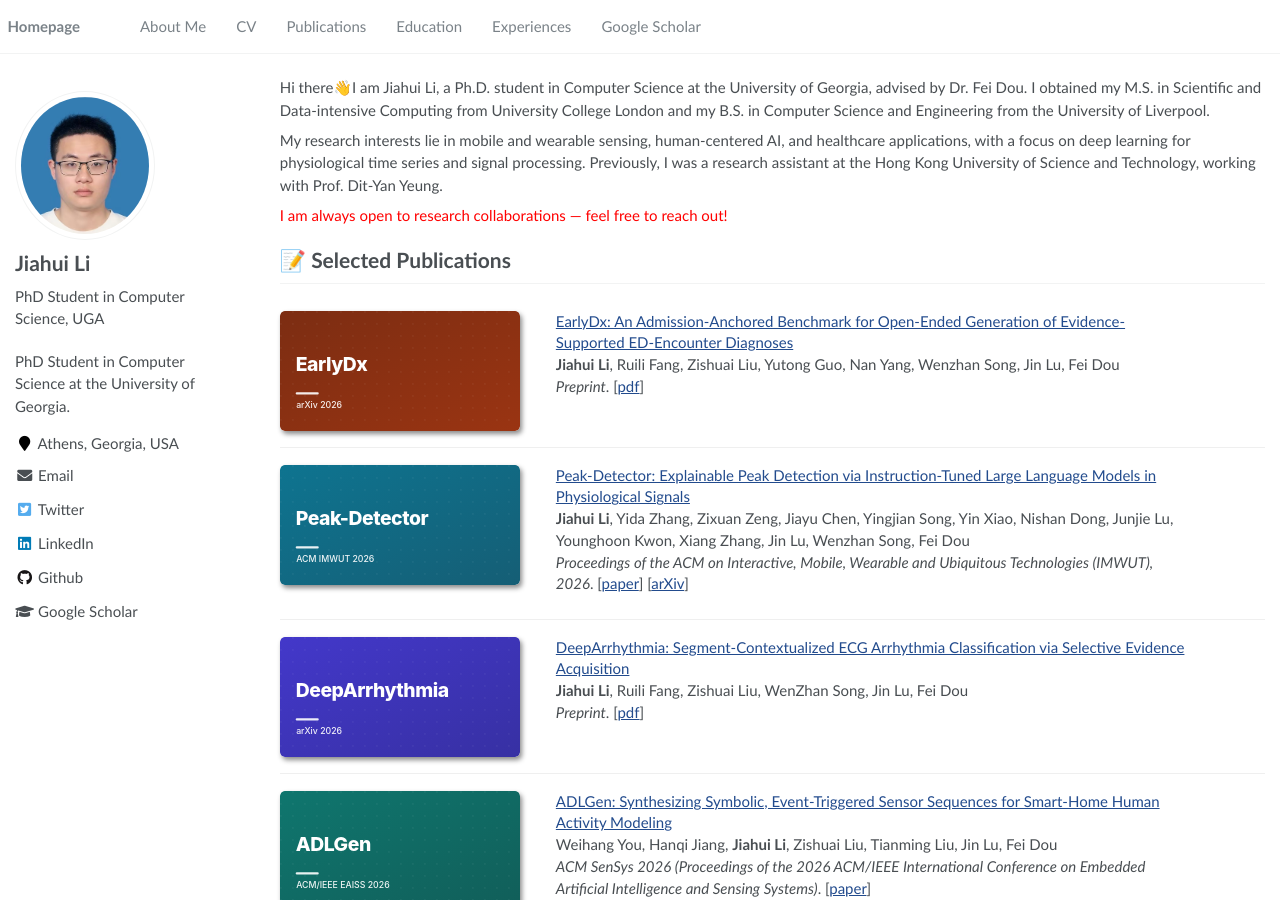
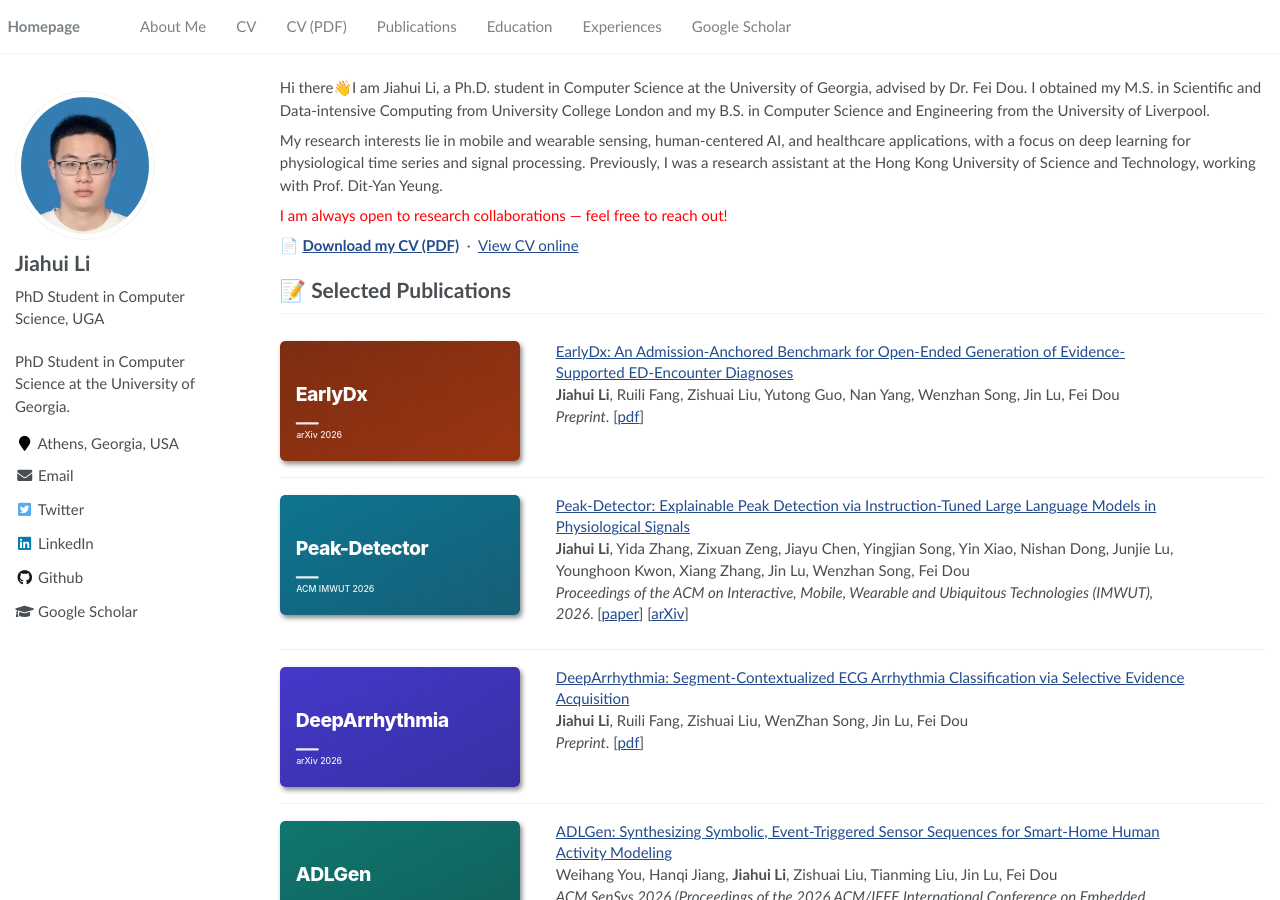
Before and after one commit to jimmylihui/jimmylihui.github.io, a Jekyll site: the page built from _pages/about.md, in a window 1280 px wide and 900 px high. Built offline with Jekyll 4.4.1, drawn with Linux system fonts in a browser that asks for light colours.

Commit message:
Add PDF CV and link it from homepage, CV page, and nav
- Generate one-page LaTeX CV (files/cv/cv.tex -> files/CV_Jiahui_Li.pdf)
- Download links on homepage and /cv/; "CV (PDF)" nav entry

Co-Authored-By: Claude Opus 4.8 (1M context) <noreply@anthropic.com>

```diff
--- a/_data/navigation.yml
+++ b/_data/navigation.yml
@@ -5,6 +5,9 @@ main:
 
   - title: "CV"
     url: "/cv/"
+
+  - title: "CV (PDF)"
+    url: "/files/CV_Jiahui_Li.pdf"
 
   - title: "Publications"
     url: "/#-selected-publications"
--- a/_pages/about.md
+++ b/_pages/about.md
@@ -22,6 +22,8 @@ Hi there👋I am Jiahui Li, a Ph.D. student in Computer Science at the Universit
 My research interests lie in mobile and wearable sensing, human-centered AI, and healthcare applications, with a focus on deep learning for physiological time series and signal processing. Previously, I was a research assistant at the Hong Kong University of Science and Technology, working with Prof. Dit-Yan Yeung.
 
 <span style="color:red">I am always open to research collaborations — feel free to reach out!</span>
+
+📄 [**Download my CV (PDF)**](/files/CV_Jiahui_Li.pdf) &nbsp;·&nbsp; [View CV online](/cv/)
 
 
 # 📝 Selected Publications
```
Also changed, not shown: _pages/cv.md (+2 -0 lines), 4 other files.
